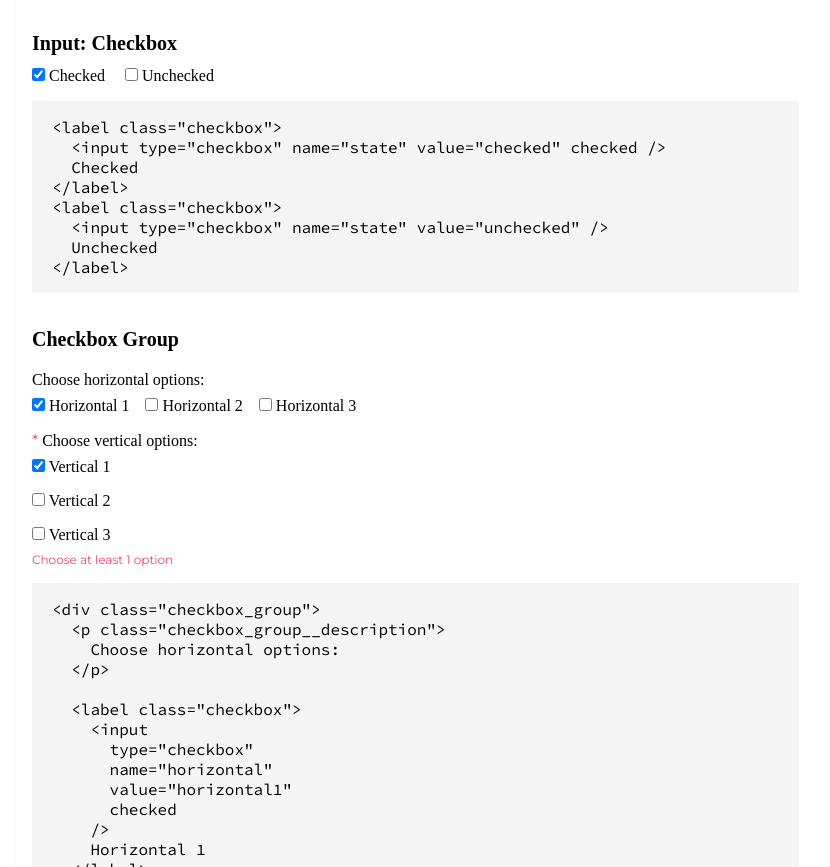
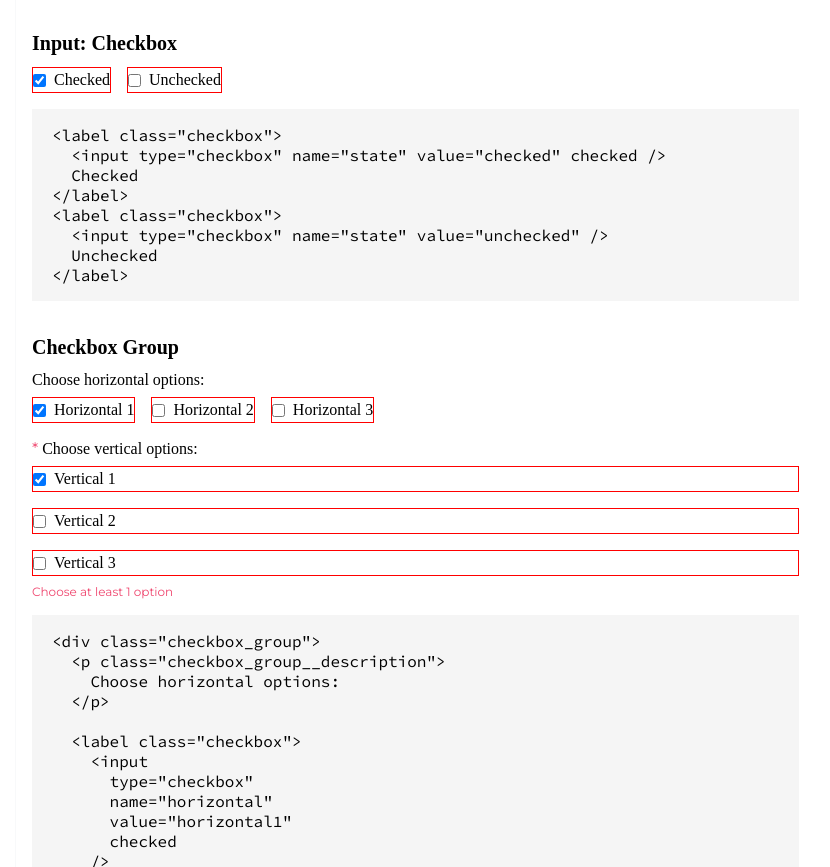
Before and after one commit to kenqefh/component-library-animations-a11y, a plain HTML site: page elements.html in a window 1280 px wide. Shown: the part 2548-3415 px from the top of the page, without its empty margins (305-1135 px from the left). Drawn offline with Linux system fonts and the light colour scheme; a web font is replaced by a local one.

Commit message:
checkbox animation is done, so fixed some issues in them

```diff
--- a/css/components/article.css
+++ b/css/components/article.css
@@ -16,6 +16,18 @@
   padding: 16px 20px;
   background-color: var(--gray-3-color);
   overflow-x: auto;
+}
+
+/* Articles */
+.article__checkbox {
+  display: flex;
+  gap: 16px;
+}
+
+.article__checkbox-group {
+  display: flex;
+  flex-direction: column;
+  gap: 16px;
 }
 
 /* modifiers */
--- a/css/components/checkbox.css
+++ b/css/components/checkbox.css
@@ -1,5 +1,21 @@
 .checkbox {
-  margin-top: 8px;
-  margin-right: 16px;
-  margin-bottom: 8px;
+  line-height: 24px;
+  font-size: 16px;
+
+  display: flex;
+  gap: 8px;
+  align-items: center;
+  border: 1px solid red;
 }
+
+.checkbox:active {
+  animation-name: checkbox-animation;
+  animation-duration: 300ms;
+  animation-timing-function: ease-in;
+}
+
+@keyframes checkbox-animation {
+  50% {
+    transform: translateY(-1px);
+  }
+}
--- a/css/components/checkbox_group.css
+++ b/css/components/checkbox_group.css
@@ -1,12 +1,12 @@
 .checkbox_group {
   display: flex;
-  flex-wrap: wrap;
+  flex-direction: column;
+  gap: 8px;
 }
-.checkbox_group--vertical {
+.checkbox_group__inputs {
+  display: flex;
+  gap: 16px;
+}
+.checkbox_group__inputs--vertical {
   flex-direction: column;
 }
-
-.checkbox_group__description {
-  width: 100%;
-  margin-top: 8px;
-}
--- a/elements.html
+++ b/elements.html
@@ -247,7 +247,7 @@
           <!-- Input Checkbox -->
           <article class="article">
             <h3 class="article__title">Input: Checkbox</h3>
-            <div class="article__example">
+            <div class="article__checkbox">
               <label class="checkbox">
                 <input type="checkbox" name="state" value="checked" checked />
                 Checked
@@ -272,12 +272,11 @@
           <!-- Checkbox Group -->
           <article class="article">
             <h3 class="article__title">Checkbox Group</h3>
-            <div class="article__example">
+            <div class="article__checkbox-group">
               <div class="checkbox_group">
-                <p class="checkbox_group__description">
-                  Choose horizontal options:
-                </p>
+                <p>Choose horizontal options:</p>
 
+                <div class="checkbox_group__inputs">
                   <label class="checkbox">
                     <input
                       type="checkbox"
@@ -306,12 +305,14 @@
                     Horizontal 3
                   </label>
                 </div>
+              </div>
 
-              <div class="checkbox_group checkbox_group--vertical">
-                <p class="checkbox_group__description">
-                  <span class="warning">*</span>Choose vertical options:
-                </p>
+              <div class="checkbox_group">
+                <p><span class="warning">*</span>Choose vertical options:</p>
 
+                <div
+                  class="checkbox_group__inputs checkbox_group__inputs--vertical"
+                >
                   <label class="checkbox">
                     <input
                       type="checkbox"
@@ -331,6 +332,7 @@
                     <input type="checkbox" name="vertical" value="vertical3" />
                     Vertical 3
                   </label>
+                </div>
 
                 <span class="warning text--lite">Choose at least 1 option</span>
               </div>
```
Lines whose indentation alone changed are shown as unchanged.
